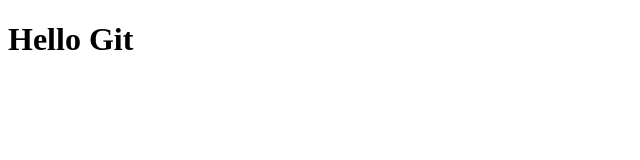
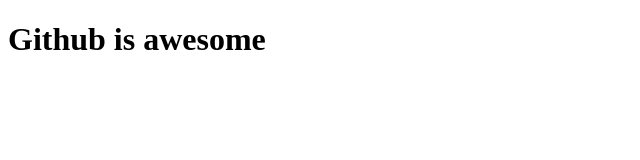
Before and after one commit to Millarescu/my-awesome-project, a plain HTML site: page index.html in a window 1280 px wide. Shown: the whole page, without its empty margins (0-640 px from the left). Drawn offline with Linux system fonts and the light colour scheme.

Commit message:
Changed the copy of the website

```diff
--- a/index.html
+++ b/index.html
@@ -3,11 +3,11 @@
   <head>
     <meta charset="UTF-8" />
     <meta name="viewport" content="width=device-width, initial-scale=1.0" />
-    <title>Document</title>
+    <title>Github Depo Example</title>
     <link ref="stylesheet" href="style.css" />
   </head>
   <body>
-    <h1>Hello Git</h1>
+    <h1>Github is awesome</h1>
     <script src="script.js"></script>
   </body>
 </html>
```
